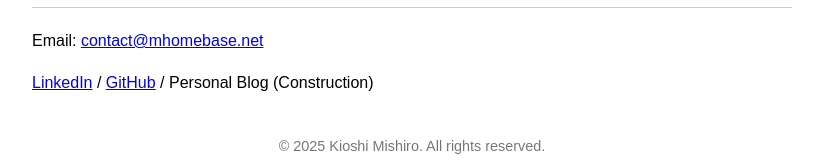
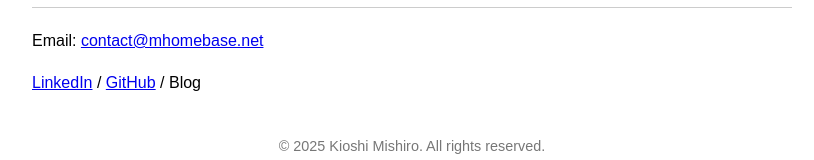
Before and after one commit to KMGitHubCoder/KMGitHubCoder.github.io, a plain HTML site: page index.html in a window 1280 px wide. Shown: the part 4609-4769 px from the top of the page, without its empty margins (248-1062 px from the left). Drawn offline with Linux system fonts and the light colour scheme.

Commit message:
Update index.html
Updated under "Blog" text.

```diff
--- a/index.html
+++ b/index.html
@@ -176,7 +176,7 @@
   <section id="contact">
     <h2>Contact</h2>
     <p>Email: <a href="mailto:contact@mhomebase.net">contact@mhomebase.net</a></p>
-    <p><a href="https://jm.linkedin.com/in/kioshi-mishiro-846481158">LinkedIn</a> / <a href="https://github.com/KMGitHubCoder">GitHub</a> / Personal Blog (Construction)</p>
+    <p><a href="https://jm.linkedin.com/in/kioshi-mishiro-846481158">LinkedIn</a> / <a href="https://github.com/KMGitHubCoder">GitHub</a> / Blog</p>
   </section>
 
   <footer>
```
